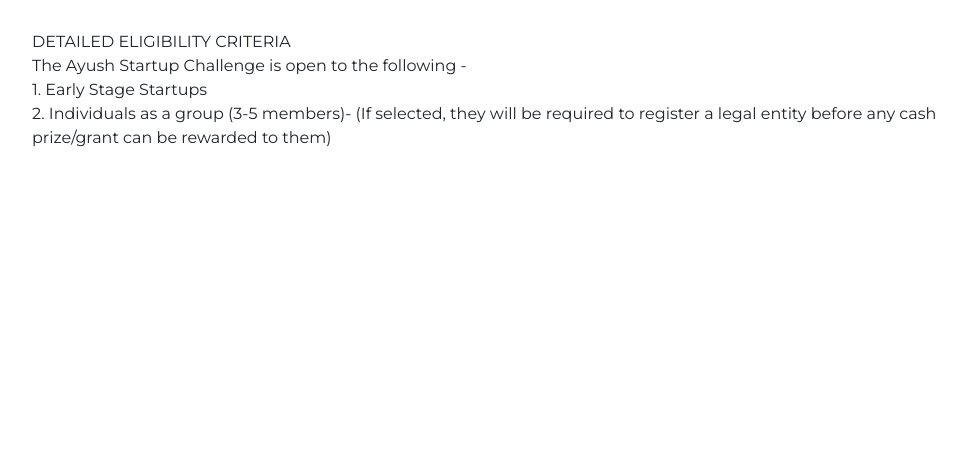
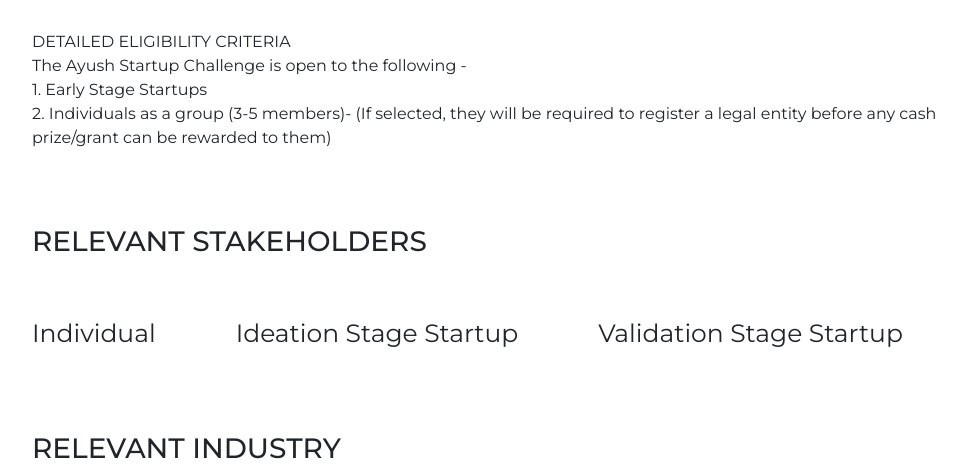
Before and after one commit to sanjithsmurthy/ayush-startup-portal, a Django app: page / in a window 1280 px wide; the page is wider, and only the part inside the window is pictured. Shown: the part 922-1396 px from the top of that part, without its empty margins (118-1084 px from the left). Before the commit the page ends 1069 px from the top of that part, so only its background shows below. Run offline with Django 5.2, Linux system fonts and the light colour scheme.

Commit message:
relevant stateholders

```diff
--- a/startup-ayush-portal/project/app/static/app/styles.css
+++ b/startup-ayush-portal/project/app/static/app/styles.css
@@ -79,7 +79,24 @@ body {
     margin: 1.563rem 3.125rem 0 3.125rem;
     padding: 3.125rem 6.25rem 0 6.25rem;
 }
+.releStake  {
 
+  display: flex;
+  background-color: white;
+
+}
+
+.Stake_Industry{
+    margin: 1.563rem 3.125rem 0 3.125rem;
+    padding: 3.125rem 6.25rem 0 6.25rem
+ }
+.releStake > div {
+    background-color: white;
+    margin: 3rem 5rem 5rem 0rem;
+    padding: 0rem;
+    font-size: 25px;
+
+  }
 /* #follow-section {
     width: 5.875rem;
     height: 1.5rem;
--- a/startup-ayush-portal/project/app/templates/app/index.html
+++ b/startup-ayush-portal/project/app/templates/app/index.html
@@ -121,5 +121,20 @@
             (If selected, they will be required to register a legal entity before any cash prize/grant can be rewarded to them)<br>
         </p>
     </div>
+    <div class="Stake_Industry">
+    <h3>RELEVANT STAKEHOLDERS</h3>
+        <div class="releStake">
+
+                <div>Individual</div>
+                <div>Ideation Stage Startup</div>
+                <div>Validation Stage Startup</div>
+        </div>
+
+    <h3>RELEVANT INDUSTRY</h3>
+        <div class="">
+
+
+        </div>
+    </div>
 </body>
 </html>
```
